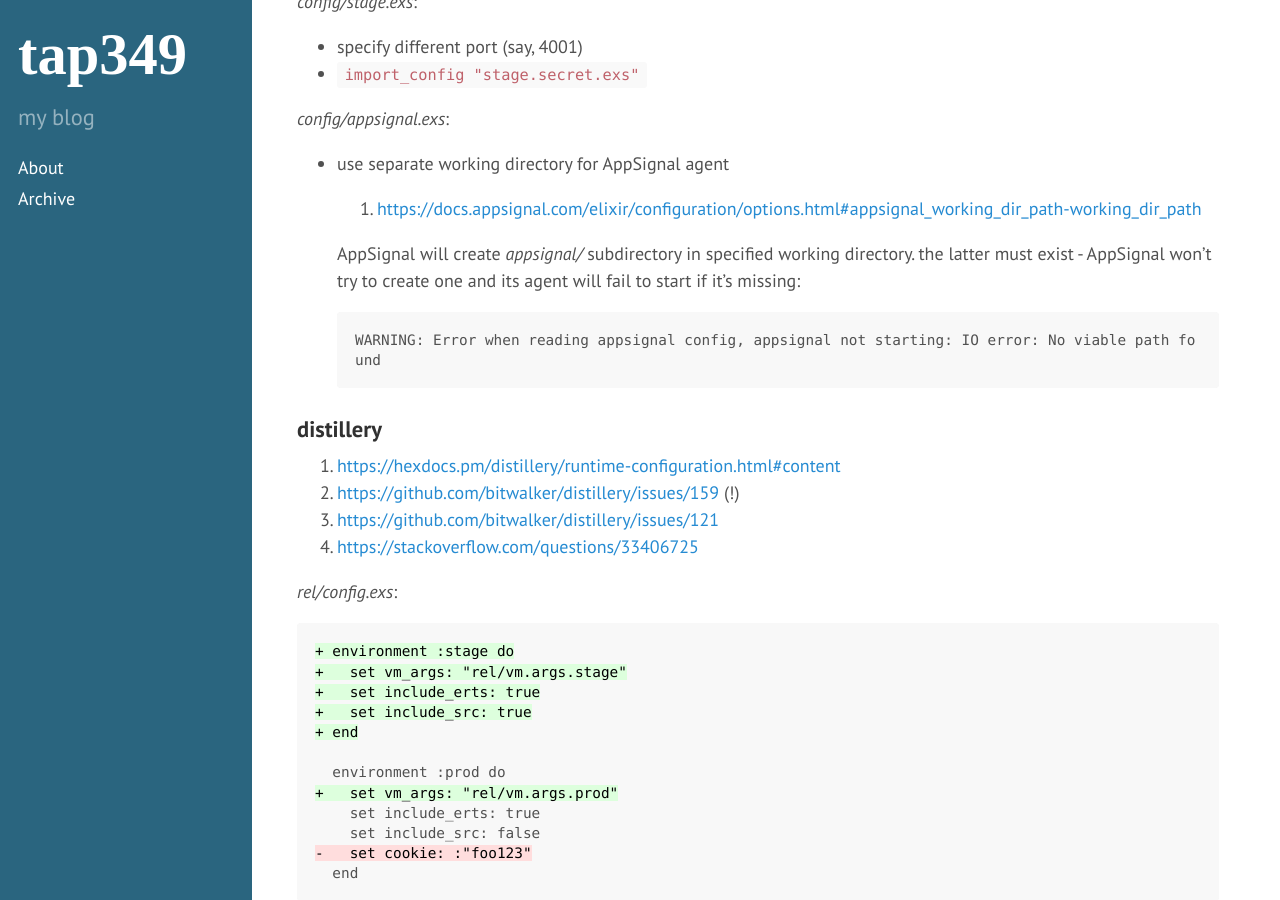
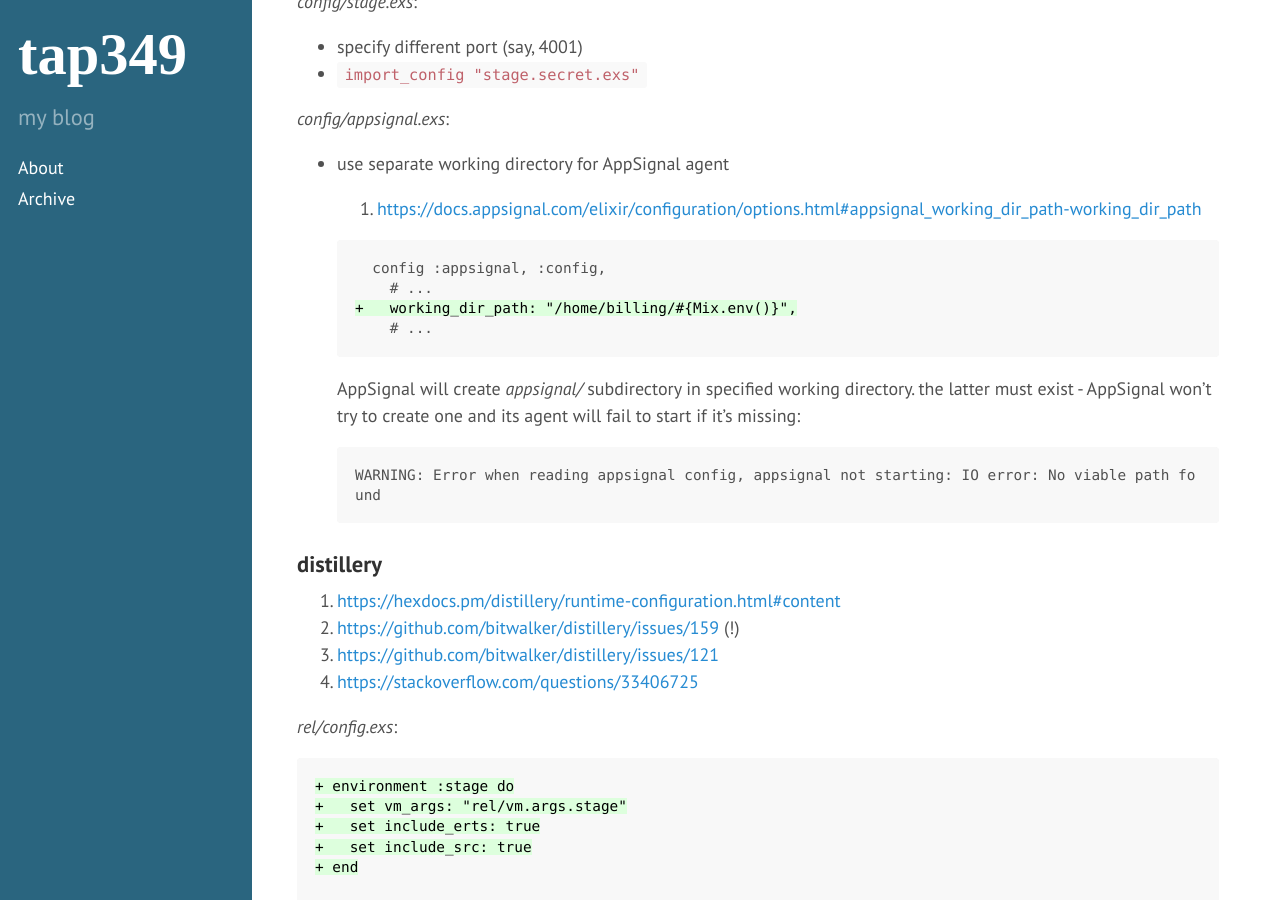
Before and after one commit to tap349/tap349.github.io, a Jekyll site: the page built from _posts/2017-08-13-elixir-stage-environment.md, in a window 1280 px wide and 900 px high, scrolled down 1121 px. Built offline with Jekyll 4.4.1, drawn with Linux system fonts in a browser that asks for light colours.

Commit message:
update 2017-09-01_18:43:00

````diff
--- a/_posts/2017-08-13-elixir-stage-environment.md
+++ b/_posts/2017-08-13-elixir-stage-environment.md
@@ -49,6 +49,13 @@ _config/appsignal.exs_:
 - use separate working directory for AppSignal agent
 
   1. <https://docs.appsignal.com/elixir/configuration/options.html#appsignal_working_dir_path-working_dir_path>
+
+  ```diff
+    config :appsignal, :config,
+      # ...
+  +   working_dir_path: "/home/billing/#{Mix.env()}",
+      # ...
+  ```
 
   AppSignal will create _appsignal/_ subdirectory in specified working
   directory. the latter must exist - AppSignal won't try to create one
````
